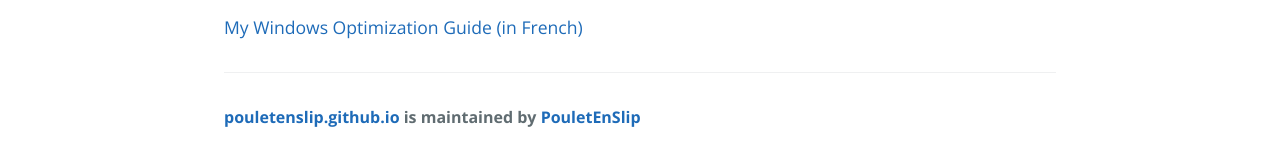
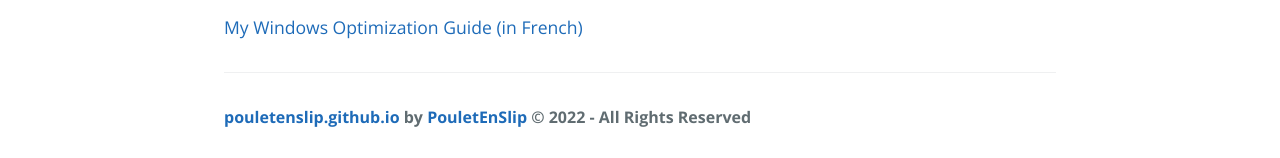
Before and after one commit to PouletEnSlip/pouletenslip.github.io, a Jekyll site: the page built from index.md, in a window 1280 px wide. Shown: the part 1894-2052 px from the top of the page. Built offline with Jekyll 4.4.1, drawn with Linux system fonts in a browser that asks for light colours; comment, search, counter and statistics services are not loaded; our own code applies the rules of GitHub Pages for plain Markdown files.

Commit message:
Update default.html

```diff
--- a/_layouts/default.html
+++ b/_layouts/default.html
@@ -31,7 +31,7 @@
     <main id="content" class="main-content" role="main">
       {{ content }}
       <footer class="site-footer">
-          <span class="site-footer-owner"><a href="https://github.com/PouletEnSlip/pouletenslip.github.io">pouletenslip.github.io</a> is maintained by <a href="https://github.com/PouletEnSlip">PouletEnSlip</a></span>
+          <span class="site-footer-owner"><a href="https://github.com/PouletEnSlip/pouletenslip.github.io">pouletenslip.github.io</a> by <a href="https://github.com/PouletEnSlip">PouletEnSlip</a> © 2022 - All Rights Reserved</span>
       </footer>
     </main>
     <script src="../../script/script.js"></script>
```
